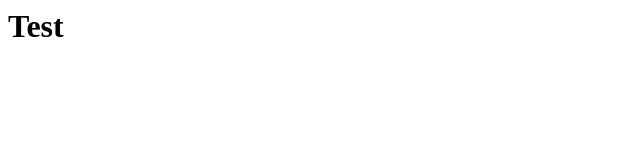
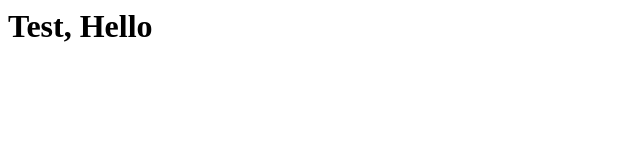
Before and after one commit to 54yyyu/54yyyu.github.io, a plain HTML site: page index.html in a window 1280 px wide. Shown: the whole page, without its empty margins (0-640 px from the left). Drawn offline with Linux system fonts and the light colour scheme.

Commit message:
Update index.html

```diff
--- a/index.html
+++ b/index.html
@@ -1 +1 @@
-<h1>Test</h1>
+<h1>Test, Hello</h1>
```
